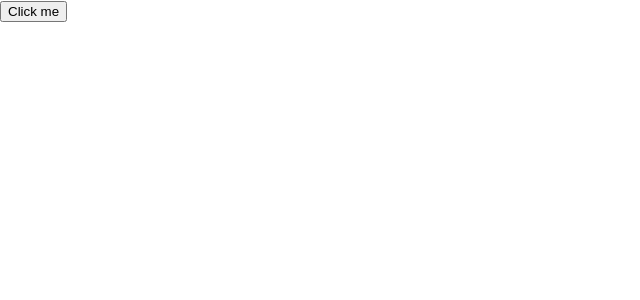
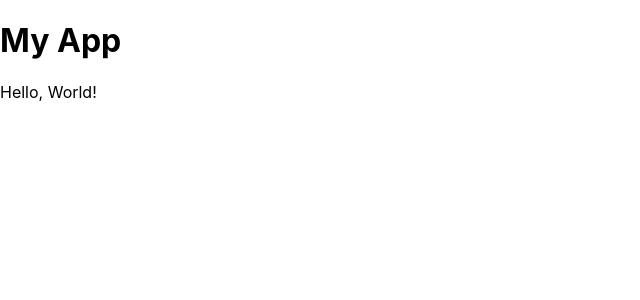
Before and after one commit to AbdullahKhan33/ReactTutorial, a React (Create React App) app: page / in a window 1280 px wide. Shown: the top 300 px of the page, without its empty margins (0-640 px from the left). Built offline with nearby package versions, Linux system fonts and the light colour scheme.

Commit message:
Mounting Phase

```diff
--- a/src/App.js
+++ b/src/App.js
@@ -1,16 +1,15 @@
 import React from 'react';
-import Button from './Button';
+import MyComponent from './MyComponent';
 
-function App() {
-  const handleClick = () => {
-    console.log('Button clicked!');
-  };
-
-  return (
-    <div>
-      <Button onClick={handleClick} label="Click me" />
-    </div>
-  );
+class App extends React.Component {
+  render() {
+    return (
+      <div>
+        <h1>My App</h1>
+        <MyComponent />
+      </div>
+    );
+  }
 }
 
 export default App;
--- /dev/null
+++ b/src/MyComponent.jsx
@@ -0,0 +1,19 @@
+import React from 'react';
+
+class MyComponent extends React.Component {
+  constructor(props) {
+    super(props);
+    console.log('Constructor called');
+  }
+
+  componentDidMount() {
+    console.log('Component did mount');
+  }
+
+  render() {
+    console.log('Render called');
+    return <div>Hello, World!</div>;
+  }
+}
+
+export default MyComponent;
```
